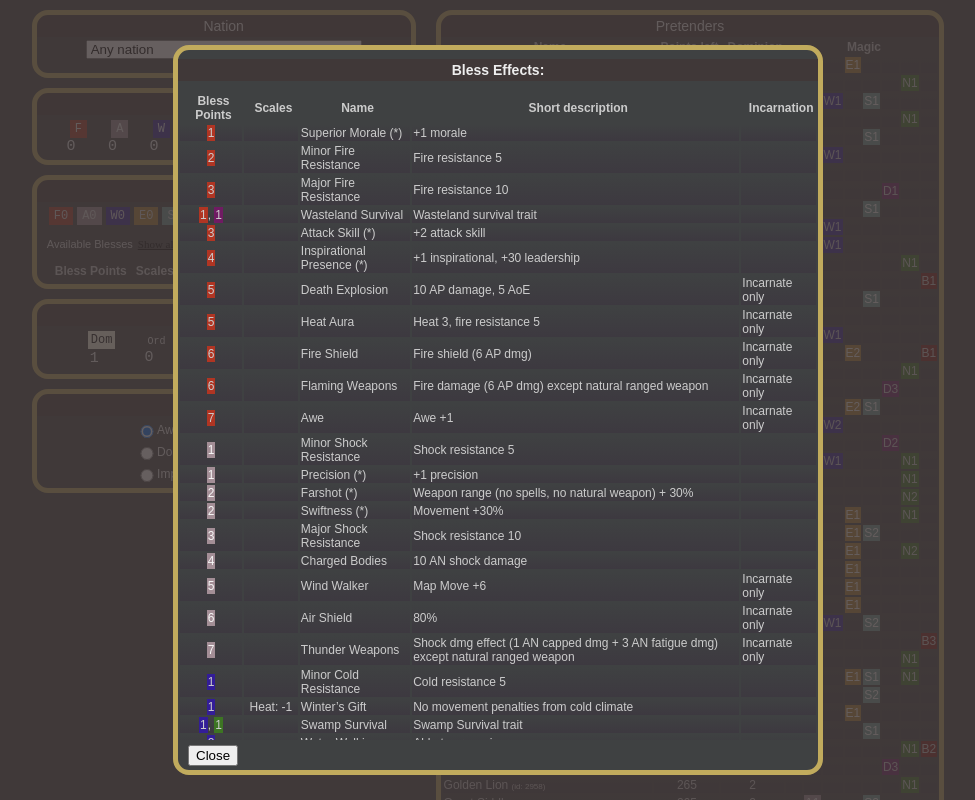
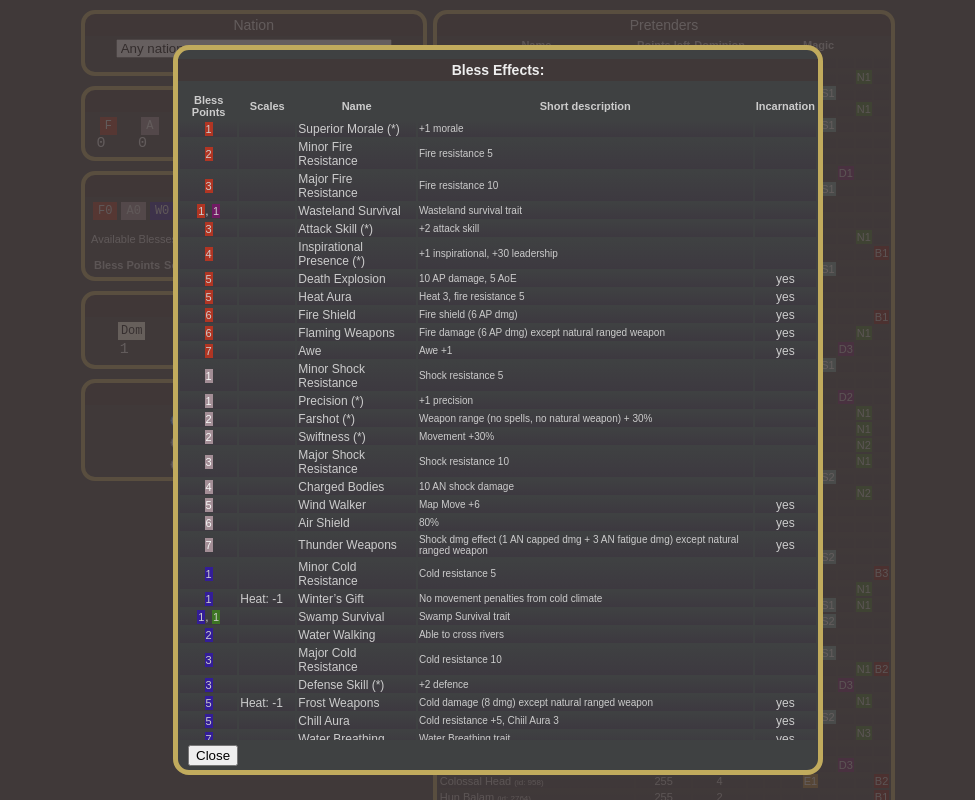
Before and after one commit to bsielski/pretenders-dom5, a React (Create React App) app: page / in a window 1280 px wide. Both pictures are taken after a click on the button "Show all bless list". Shown: the top 800 px of the page, without its empty margins (152-1127 px from the left). Built offline with nearby package versions, Linux system fonts and the light colour scheme.

Commit message:
Stable two column layout on wide screens

```diff
--- a/src/App.css
+++ b/src/App.css
@@ -18,15 +18,18 @@ body {
     justify-content: center;
 }
 .column {
-
+    max-width: 755px;
 }
 
 .form {
     border-color: #c1ab5d;
-    border-width: 5px;
+    border-width: 4px;
     border-style: solid;
-    margin: 10px;
-    border-radius: 16px;
+    margin-top: 10px;
+    margin-bottom: 10px;
+    margin-left: 3px;
+    margin-right: 3px;
+    border-radius: 14px;
     display: flex;
     flex-direction: column;
     align-items: center;
@@ -57,7 +60,8 @@ body {
     color: #dddddd;
     font-size: 11px;
     flex-flow: column;
-    padding: 3px 10px;
+    padding: 3px 0;
+
 }
 
 
--- /dev/null
+++ b/src/BlessEffectRows.css
@@ -0,0 +1,29 @@
+.bless_effects_row {
+    background: linear-gradient(#3f4142, #3d3940);
+
+}
+
+.bless_effects__points_cell {
+    text-align: center;
+    background: linear-gradient(#3f4142, #3d3940);
+}
+
+.bless_effects__scales_cell {
+    background: linear-gradient(#3f4142, #3d3940);
+}
+
+.bless_effects__name_cell {
+    font-size: 12px;
+    background: linear-gradient(#3f4142, #3d3940);
+}
+
+.bless_effects__description_cell {
+    font-size: 10px;
+    word-wrap: break-word;
+    background: linear-gradient(#3f4142, #3d3940);
+}
+
+.bless_effects__incarnate_cell {
+    text-align: center;
+    background: linear-gradient(#3f4142, #3d3940);
+}
--- a/src/BlessEffects.css
+++ b/src/BlessEffects.css
@@ -51,3 +51,13 @@
   font-size: 11px;
   text-decoration: underline;
 }
+
+.bless_effects__table {
+    table-layout: auto;
+    /* width: 560px; */
+    color: #cccccc;
+}
+
+.pretenders-table__header {
+    font-size: 11px;
+}
--- a/src/BlessEffects.js
+++ b/src/BlessEffects.js
@@ -37,14 +37,14 @@ export class BlessEffects extends React.Component {
 		</p>
 
 		<div className="form__section">
-		  <table className="pretenders-table" id="pretenders-table">
-		    <thead className="pretenders-table__head" id="pretenders-table__head">
+		  <table className="bless_effects__table">
+		    <thead className="pretenders-table__head">
 		      <tr className="pretenders-table__row">
 			<th className="pretenders-table__header">Bless Points</th>
-			<th className="pretenders-table__header">Scales</th>
-			<th className="pretenders-table__header">Name</th>
-			<th className="pretenders-table__header">Short description</th>
-			<th className="pretenders-table__header">Incarnation</th>
+			<th className="bless_effects__table_header">Scales</th>
+			<th className="bless_effects__table_header">Name</th>
+			<th className="bless_effects__table_header">Short description</th>
+			<th className="bless_effects__table_header">Incarnate only?</th>
 		      </tr>
 		    </thead>
 		    <BlessEffectRows effects={filterBlessEffects(this.props.blessEffects, this.props.blessPoints)} />
--- a/src/Pretenders.css
+++ b/src/Pretenders.css
@@ -5,11 +5,12 @@
 }
 
 .pretenders-table__header {
-    padding-left: 6px;
+    font-size: 10px;
 }
 
 .pretenders-table__cell {
     padding: 1px;
+    font-size: 11px;
     text-align: center;
     background: linear-gradient(#3f4142, #3d3940);
 }
--- a/src/blessEffectsWindow.js
+++ b/src/blessEffectsWindow.js
@@ -1,4 +1,6 @@
 import React from 'react';
+
+import './BlessEffectRows.css';
 
 function BlessPointsCell(props) {
   let points = [];
@@ -40,7 +42,7 @@ function BlessPointsCell(props) {
     // }
   });
   return (
-    <td className="pretenders-table__cell">
+    <td className="bless_effects__points_cell">
       {points}
     </td>
   );
@@ -49,9 +51,9 @@ function BlessPointsCell(props) {
 export function BlessEffectRows(props) {
   const rows = props.effects.map(effect => {
     return (
-      <tr key={effect.id} className="pretenders-table__row">
+      <tr key={effect.id} className="bless_effects__row">
         <BlessPointsCell effect={effect}/>
-        <td className="pretenders-table__cell pretenders-table__cell--left">
+        <td className="bless_effects__scales_cell">
           {
             (effect.scales.heat    ? ("Heat: " + effect.scales.heat + " "      ) : "")
             + (effect.scales.growth  ? ("Growth: " + effect.scales.growth + " "  ) : "")
@@ -59,14 +61,14 @@ export function BlessEffectRows(props) {
             + (effect.scales.magic   ? ("Magic: " + effect.scales.magic + " "    ) : "")
           }
         </td>
-        <td className="pretenders-table__cell pretenders-table__cell--name">{effect.name}</td>
-        <td className="pretenders-table__cell pretenders-table__cell--name">{effect.shortDescription}</td>
-        <td className="pretenders-table__cell pretenders-table__cell--name">{effect.incarnate ? "Incarnate only" : ""}</td>
+        <td className="bless_effects__name_cell">{effect.name}</td>
+        <td className="bless_effects__description_cell">{effect.shortDescription}</td>
+        <td className="bless_effects__incarnate_cell">{effect.incarnate ? "yes" : ""}</td>
       </tr>
     );
   });
   return (
-    <tbody className="pretenders-table__body" id="pretenders-table__body">
+    <tbody className="bless_effects__table_body">
       {rows}
     </tbody>
   );
@@ -97,7 +99,7 @@ export class BlessEffectsWindow extends React.Component {
             Bless Effects:
           </h1>
           <div className="modal_window__body">
-            <table className="pretenders-table" id="pretenders-table">
+            <table className="pretenders-table">
               <thead className="pretenders-table__head" id="pretenders-table__head">
                 <tr className="pretenders-table__row">
                   <th className="pretenders-table__header">Bless Points</th>
--- a/src/version.js
+++ b/src/version.js
@@ -1 +1 @@
-export const VERSION = "1.6.10";
+export const VERSION = "1.7.0";
```
